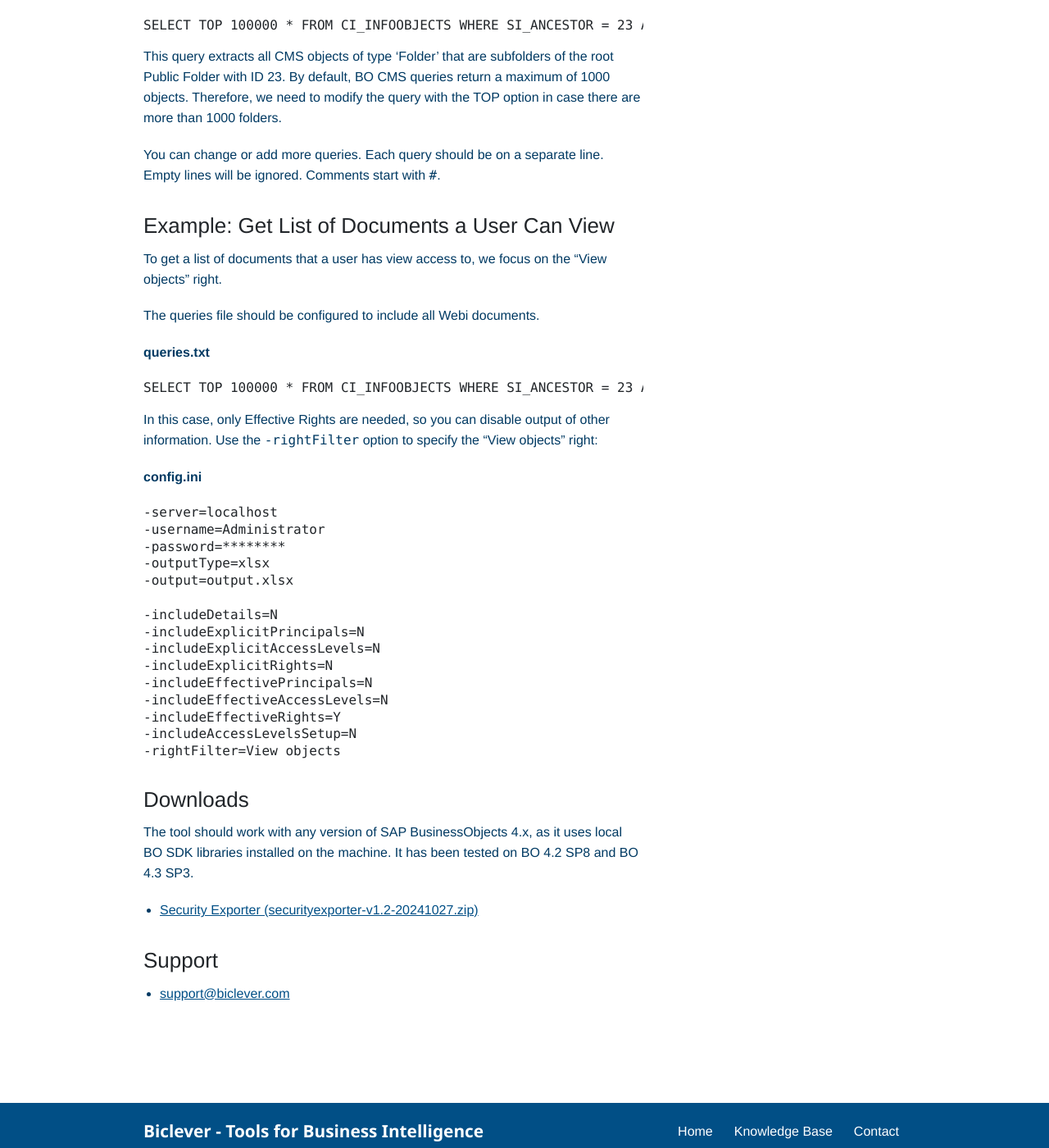
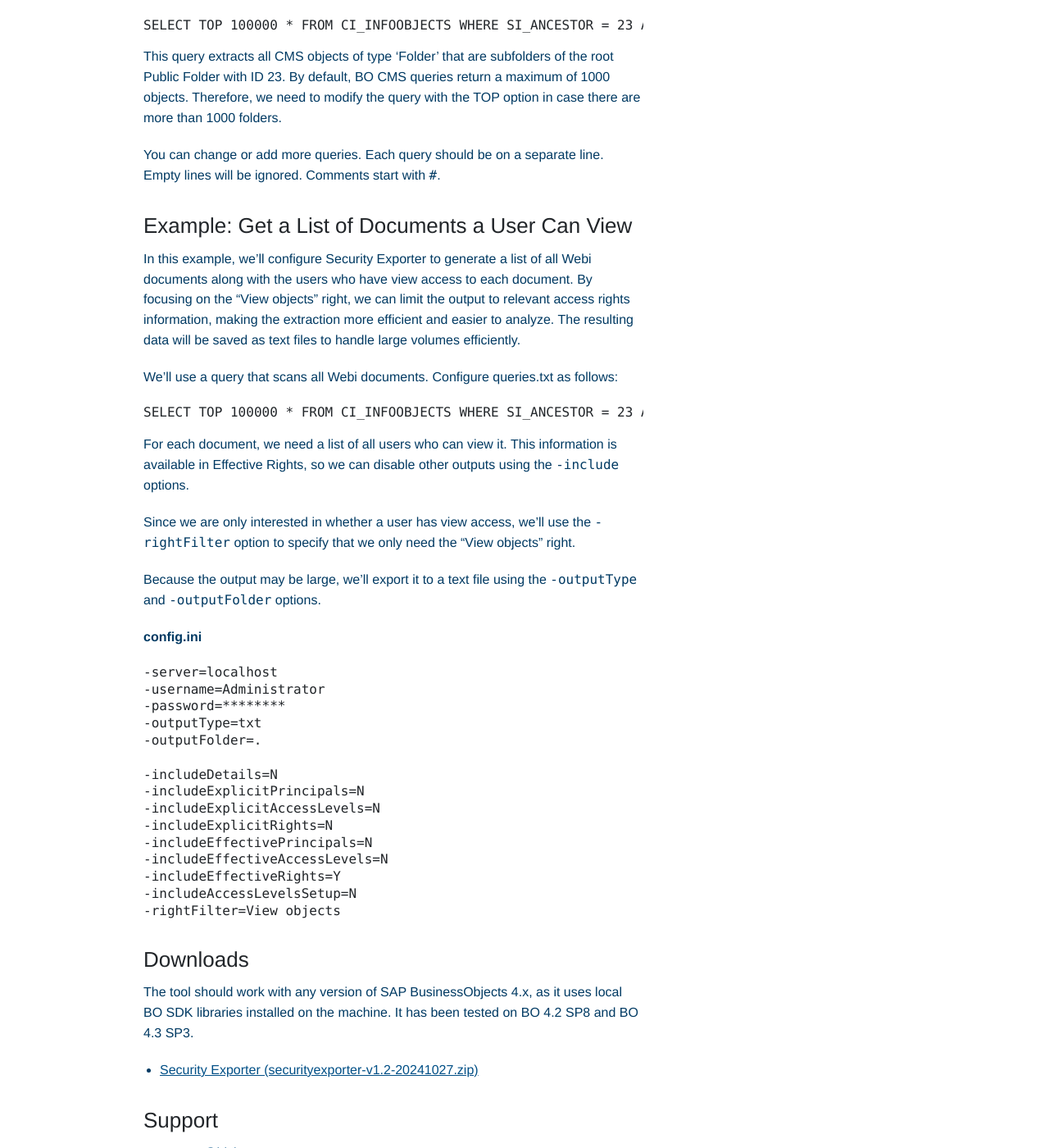
Before and after one commit to biclever/biclever.github.io, a Jekyll site: the page built from _products/security-exporter.md, in a window 1280 px wide and 1400 px high, scrolled down 3889 px. Shown: the whole window at 82% size. Built offline with Jekyll 4.4.1, drawn with Linux system fonts in a browser that asks for light colours.

Commit message:
update example

````diff
--- a/_products/security-exporter.md
+++ b/_products/security-exporter.md
@@ -83,26 +83,28 @@
 
 You can change or add more queries. Each query should be on a separate line. Empty lines will be ignored. Comments start with `#`.
 
-## Example: Get List of Documents a User Can View
+## Example: Get a List of Documents a User Can View
 
-To get a list of documents that a user has view access to, we focus on the "View objects" right.
+In this example, we’ll configure Security Exporter to generate a list of all Webi documents along with the users who have view access to each document. By focusing on the "View objects" right, we can limit the output to relevant access rights information, making the extraction more efficient and easier to analyze. The resulting data will be saved as text files to handle large volumes efficiently.
 
-The queries file should be configured to include all Webi documents.
-
-**queries.txt**
+We’ll use a query that scans all Webi documents. Configure queries.txt as follows:
 ```sql
 SELECT TOP 100000 * FROM CI_INFOOBJECTS WHERE SI_ANCESTOR = 23 AND SI_KIND='Webi'
 ```
 
-In this case, only Effective Rights are needed, so you can disable output of other information. Use the `-rightFilter` option to specify the "View objects" right:
+For each document, we need a list of all users who can view it. This information is available in Effective Rights, so we can disable other outputs using the `-include` options.
+
+Since we are only interested in whether a user has view access, we’ll use the `-rightFilter` option to specify that we only need the "View objects" right.
+
+Because the output may be large, we’ll export it to a text file using the `-outputType` and `-outputFolder` options.
 
 **config.ini**
 ```
 -server=localhost
 -username=Administrator
 -password=********
--outputType=xlsx
--output=output.xlsx
+-outputType=txt
+-outputFolder=.
 
 -includeDetails=N
 -includeExplicitPrincipals=N
@@ -115,7 +117,6 @@
 -rightFilter=View objects
 ```
 
-
 ## Downloads
 
 The tool should work with any version of SAP BusinessObjects 4.x, as it uses local BO SDK libraries installed on the machine. It has been tested on BO 4.2 SP8 and BO 4.3 SP3.
````
